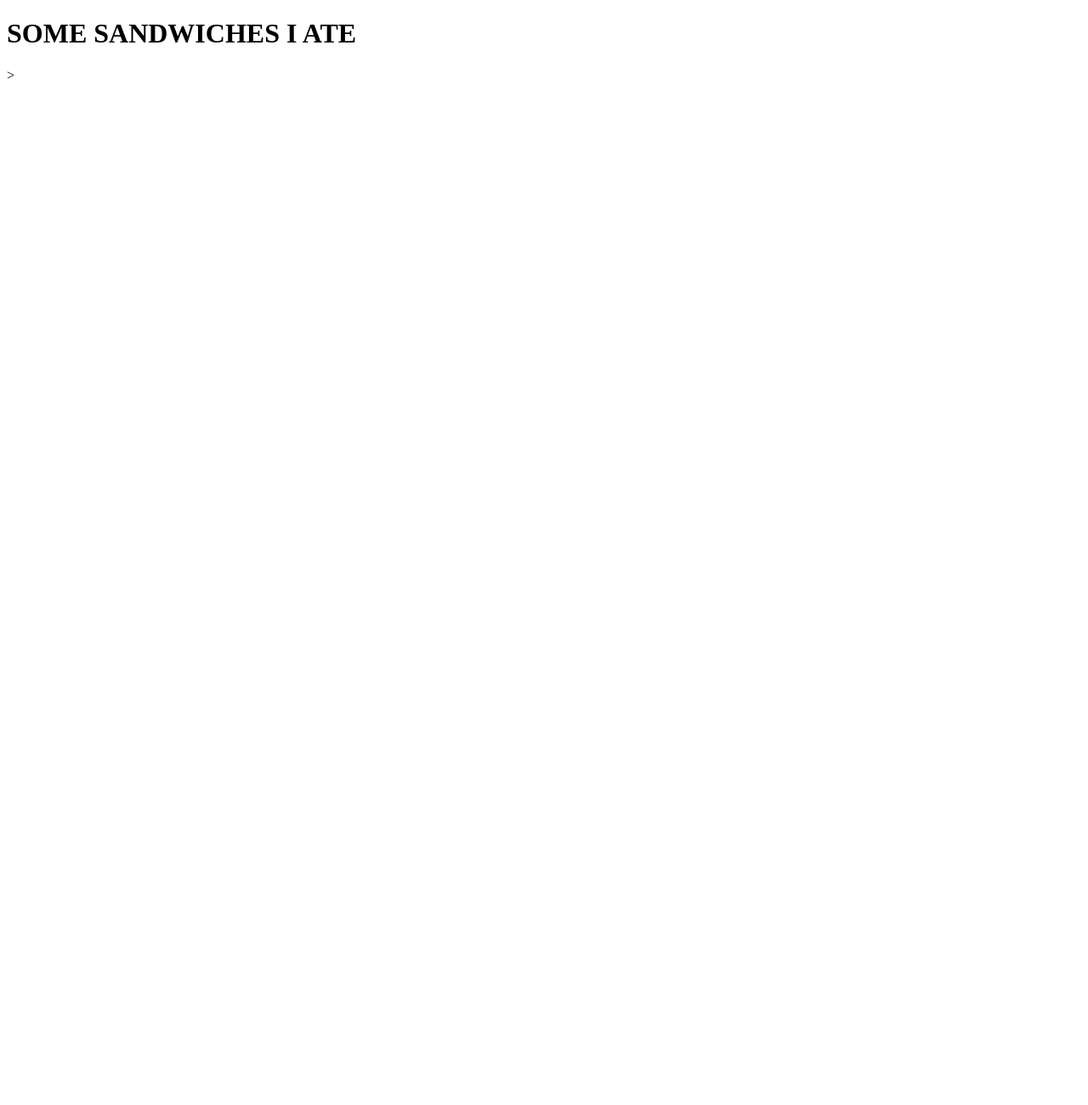
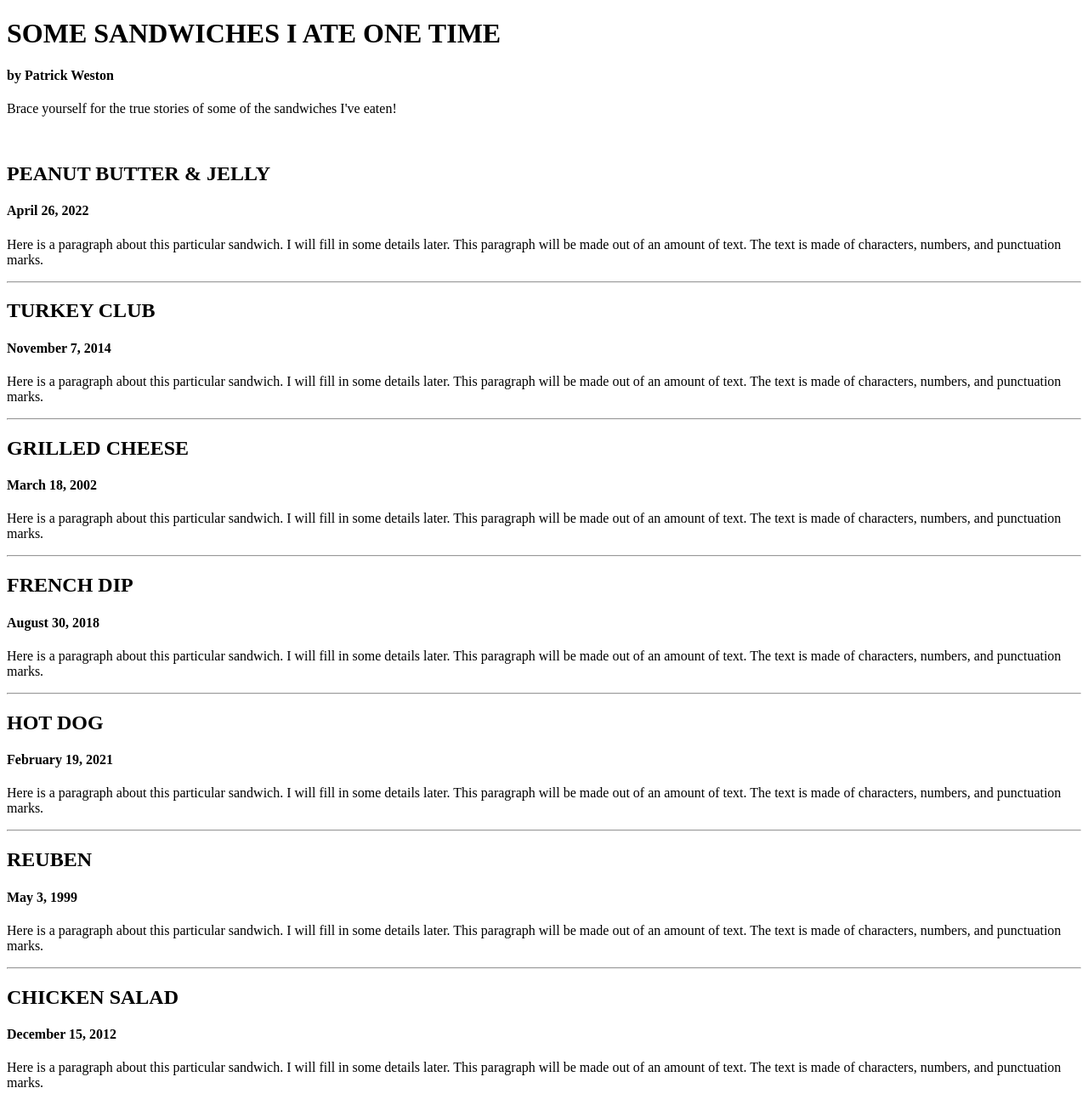
Before and after one commit to LaunchCodeAllhubs/js-assignment-4-html-me-something-palewest, a website: page index.html in a window 1280 px wide. Shown: the whole page at 85% size. Before the commit the page ends 800 px from the top, so only its background shows below. Drawn offline with Linux system fonts and the light colour scheme.

Commit message:
added basic HTML skeleton

```diff
--- a/index.html
+++ b/index.html
@@ -1,16 +1,129 @@
 <!DOCTYPE html>
 
 <html>
+
    <head>
       <title>
-         Some Sandwiches I Ate
+         Some Sandwiches I Ate One Time
       </title>
    </head>
 
    <body>
-      <h1>
-         SOME SANDWICHES I ATE
-      </h1>>
+
+      <div>
+         <h1>
+            SOME SANDWICHES I ATE ONE TIME
+         </h1>
+         <h4>
+            by Patrick Weston
+         </h4>
+         <p>
+            Brace yourself for the true stories of some of the sandwiches I've eaten!
+         </p>
+      </div>
+
+      <br>
+
+      <div>
+         <h2>
+            PEANUT BUTTER & JELLY
+         </h2>
+         <h4>
+            April 26, 2022
+         </h4>
+         <p>
+            Here is a paragraph about this particular sandwich.  I will fill in some details later.
+            This paragraph will be made out of an amount of text.  The text is made of characters,
+            numbers, and punctuation marks.
+         </p>
+
+         <hr>
+
+         <h2>
+            TURKEY CLUB
+         </h2>
+         <h4>
+            November 7, 2014
+         </h4>
+         <p>
+            Here is a paragraph about this particular sandwich.  I will fill in some details later.
+            This paragraph will be made out of an amount of text.  The text is made of characters,
+            numbers, and punctuation marks.
+         </p>
+
+         <hr>
+
+         <h2>
+            GRILLED CHEESE
+         </h2>
+         <h4>
+            March 18, 2002
+         </h4>
+         <p>
+            Here is a paragraph about this particular sandwich.  I will fill in some details later.
+            This paragraph will be made out of an amount of text.  The text is made of characters,
+            numbers, and punctuation marks.
+         </p>
+
+         <hr>
+
+         <h2>
+            FRENCH DIP
+         </h2>
+         <h4>
+            August 30, 2018
+         </h4>
+         <p>
+            Here is a paragraph about this particular sandwich.  I will fill in some details later.
+            This paragraph will be made out of an amount of text.  The text is made of characters,
+            numbers, and punctuation marks.
+         </p>
+
+         <hr>
+
+         <h2>
+            HOT DOG
+         </h2>
+         <h4>
+            February 19, 2021
+         </h4>
+         <p>
+            Here is a paragraph about this particular sandwich.  I will fill in some details later.
+            This paragraph will be made out of an amount of text.  The text is made of characters,
+            numbers, and punctuation marks.
+         </p>
+
+         <hr>
+
+         <h2>
+            REUBEN
+         </h2>
+         <h4>
+            May 3, 1999
+         </h4>
+         <p>
+            Here is a paragraph about this particular sandwich.  I will fill in some details later.
+            This paragraph will be made out of an amount of text.  The text is made of characters,
+            numbers, and punctuation marks.
+         </p>
+
+         <hr>
+
+         <h2>
+            CHICKEN SALAD
+         </h2>
+         <h4>
+            December 15, 2012
+         </h4>
+         <p>
+            Here is a paragraph about this particular sandwich.  I will fill in some details later.
+            This paragraph will be made out of an amount of text.  The text is made of characters,
+            numbers, and punctuation marks.
+         </p>
+      </div>
+
+      <br>
+
    </body>
 
    </html>
```
